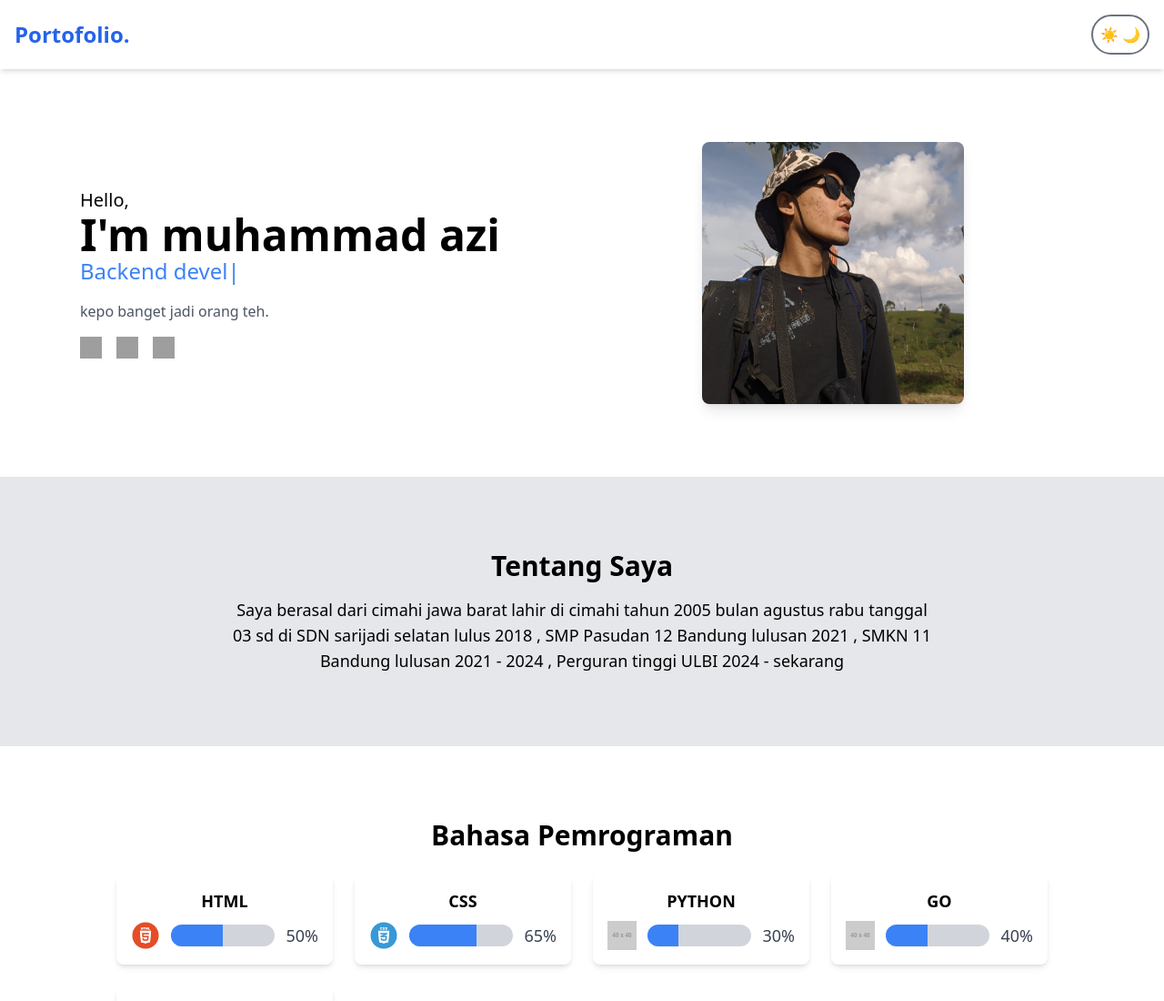
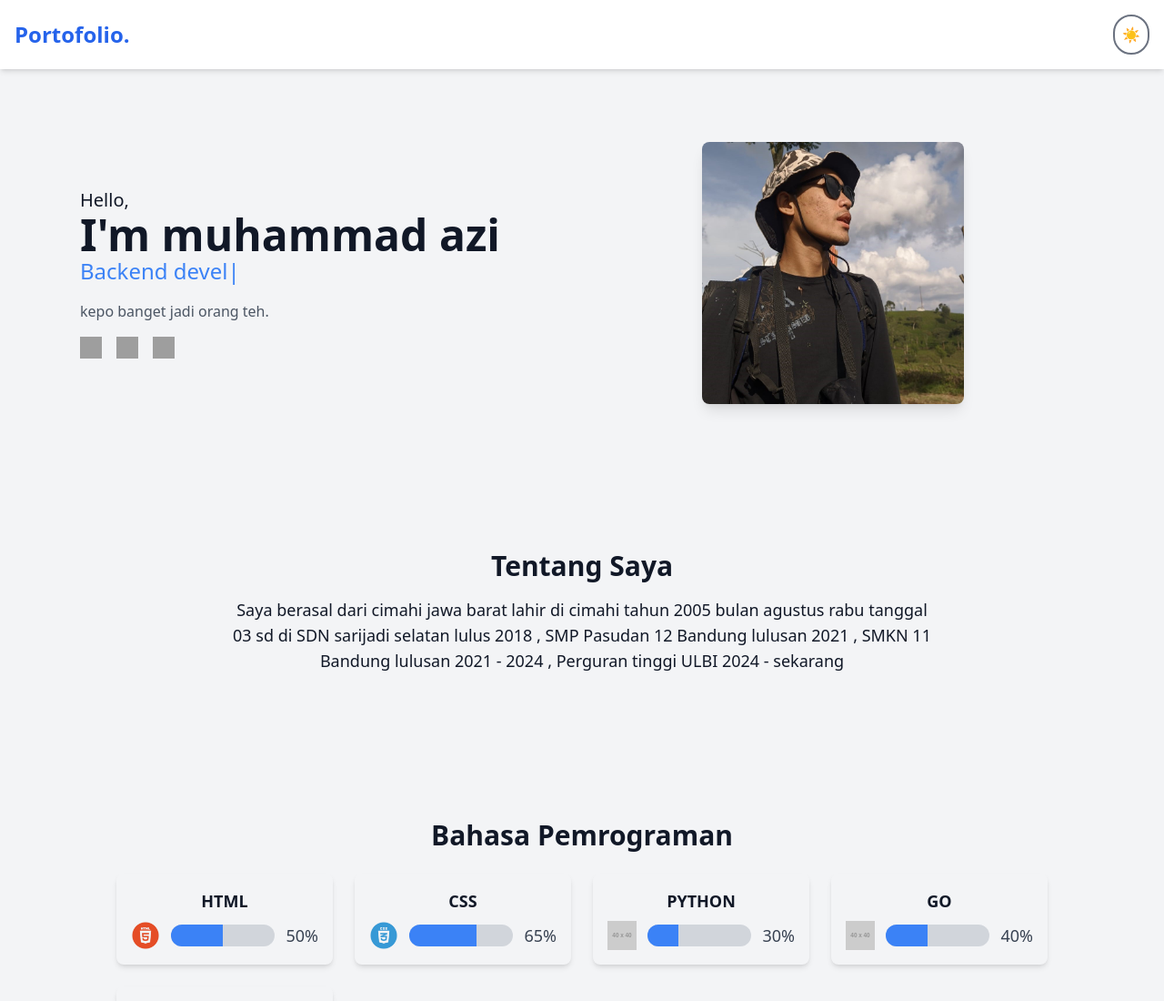
Before and after one commit to azitriyadi/azitriyadi.github.io, a plain HTML site: page index.html in a window 1280 px wide. Shown: the top 1100 px of the page at 91% size. Drawn offline with nearby package versions, Linux system fonts and the light colour scheme; grey boxes are pictures that could not be loaded; placeholder pictures from the web are drawn by us.

Commit message:
edit background

```diff
--- a/index.html
+++ b/index.html
@@ -7,6 +7,7 @@
     <title>Portofolio Aji</title>
     <script src="https://cdn.tailwindcss.com"></script>
     <script src="https://cdn.jsdelivr.net/npm/typed.js@2.0.12"></script>
+    <script defer src="https://cdn.jsdelivr.net/npm/alpinejs@3.x.x/dist/cdn.min.js"></script>
 </head>
 
 <body x-data="{ darkMode: localStorage.getItem('darkMode') === 'true' }"
@@ -49,17 +50,17 @@
             <img src="poto/poto_diri.jpeg" alt="Foto Aji" class="w-72 h-72 rounded-lg shadow-lg">
         </div>
     </section>
-    <section id="about" class="bg-gray-200 py-20 text-center">
+    <section id="about" class="dark:bg-gray-800 py-20 text-center">
         <h2 class="text-3xl font-semibold">Tentang Saya</h2>
         <p class="mt-4 text-lg max-w-3xl mx-auto">Saya berasal dari cimahi jawa barat lahir di cimahi tahun 2005 bulan agustus rabu tanggal 03 sd di
             SDN sarijadi selatan lulus 2018 , SMP Pasudan 12 Bandung lulusan 2021 , SMKN 11 Bandung lulusan 2021 - 2024
             , Perguran tinggi ULBI 2024 - sekarang</p>
     </section>
 
-    <section id="skills" class="py-20 max-w-5xl mx-auto text-center">
+    <section id="skills" class="py-20 max-w-5xl mx-auto dark:bg-gray-800 text-center">
         <h2 class="text-3xl font-semibold">Bahasa Pemrograman</h2>
-        <div class="mt-6 grid grid-cols-1 sm:grid-cols-2 md:grid-cols-3 lg:grid-cols-4 gap-6">
-            <div class="w-full max-w-sm p-4 bg-white shadow-md rounded-lg mx-auto">
+        <div class="mt-6 grid grid-cols-1 sm:grid-cols-2 md:grid-cols-3 lg:grid-cols-4 gap-6 ">
+            <div  class="w-full max-w-sm p-4 dark:bg-gray-800 shadow-md rounded-lg mx-auto">
                 <p class="text-lg font-semibold text-center">HTML</p>
                 <div class="flex items-center gap-3 mt-2">
                     <img src="poto/html.png" alt="HTML Logo" class="w-8 h-8">
@@ -70,7 +71,7 @@
                 </div>
             </div>
 
-            <div class="w-full max-w-sm p-4 bg-white shadow-md rounded-lg mx-auto">
+            <div class="w-full max-w-sm p-4 dark:bg-gray-800 shadow-md rounded-lg mx-auto">
                 <p class="text-lg font-semibold text-center">CSS</p>
                 <div class="flex items-center gap-3 mt-2">
                     <img src="poto/css.png" alt="CSS Logo" class="w-8 h-8">
@@ -81,7 +82,7 @@
                 </div>
             </div>
 
-            <div class="w-full max-w-sm p-4 bg-white shadow-md rounded-lg mx-auto">
+            <div class="w-full max-w-sm p-4 dark:bg-gray-800 shadow-md rounded-lg mx-auto">
                 <p class="text-lg font-semibold text-center">PYTHON</p>
                 <div class="flex items-center gap-3 mt-2">
                     <img src="https://via.placeholder.com/40" alt="Python Logo" class="w-8 h-8">
@@ -92,7 +93,7 @@
                 </div>
             </div>
 
-            <div class="w-full max-w-sm p-4 bg-white shadow-md rounded-lg mx-auto">
+            <div class="w-full max-w-sm p-4 dark:bg-gray-800 shadow-md rounded-lg mx-auto">
                 <p class="text-lg font-semibold text-center">GO</p>
                 <div class="flex items-center gap-3 mt-2">
                     <img src="https://via.placeholder.com/40" alt="Golang Logo" class="w-8 h-8">
@@ -103,7 +104,7 @@
                 </div>
             </div>
 
-            <div class="w-full max-w-sm p-4 bg-white shadow-md rounded-lg mx-auto">
+            <div class="w-full max-w-sm p-4 dark:bg-gray-800 shadow-md rounded-lg mx-auto">
                 <p class="text-lg font-semibold text-center">PHP</p>
                 <div class="flex items-center gap-3 mt-2">
                     <img src="https://via.placeholder.com/40" alt="Golang Logo" class="w-8 h-8">
@@ -115,7 +116,7 @@
             </div>
         </div>
     </section>
-    <section id="organization" class="bg-gray-200 py-20 text-center">
+    <section id="organization" class="dark:bg-gray-800 py-20 text-center">
         <h2 class="text-3xl font-semibold">Organisasi</h2>
         <div class="mt-6 max-w-5xl mx-auto grid grid-cols-1 md:grid-cols-3 gap-6">
             <div class="bg-white p-4 rounded-lg shadow-md text-center">
@@ -135,7 +136,7 @@
             </div>
         </div>
     </section>
-    <section id="projects" class="py-20 text-center bg-white">
+    <section id="projects" class="py-20 text-center dark:bg-gray-800">
         <h2 class="text-3xl font-semibold">Projek Saya</h2>
         <div class="mt-6 max-w-5xl mx-auto grid grid-cols-1 md:grid-cols-3 gap-6">
             <div class="bg-gray-100 p-4 rounded-lg shadow-md">
```
